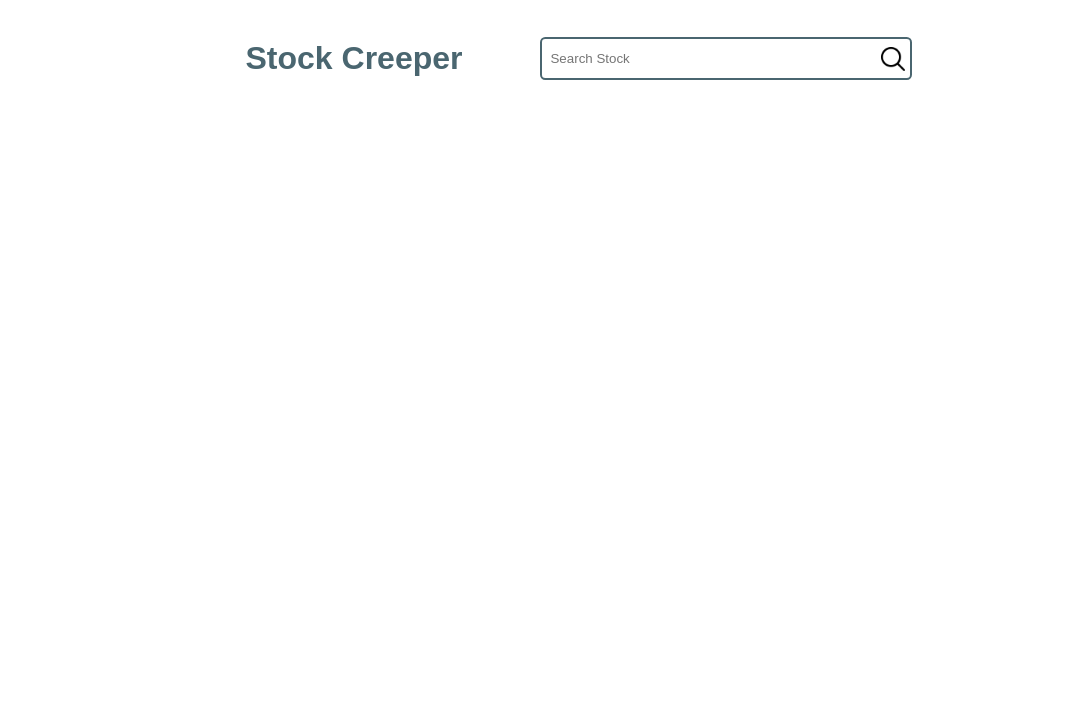
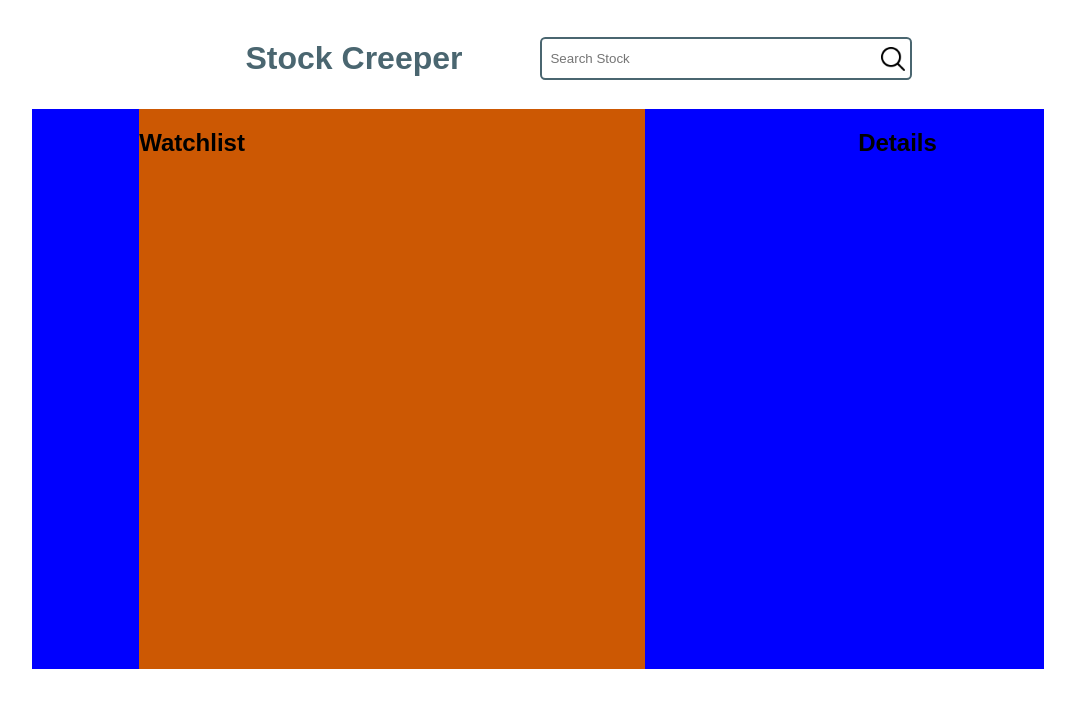
Before and after one commit to yusufoz61/StockDashboard, a Vue app in the folder frontend/dash/: page / in a window 1280 px wide. Shown: the top 708 px of the page, without its empty margins (102-1177 px from the left). Built offline with nearby package versions, Linux system fonts and the light colour scheme.

Commit message:
making the watchlist and details page

```diff
--- a/frontend/dash/src/components/main-menu.vue
+++ b/frontend/dash/src/components/main-menu.vue
@@ -7,6 +7,11 @@ import searchIcon from '../assets/searchicon.png'
 <style scoped>
   body{
     margin: 0;
+  }
+  article{
+    display: flex;
+    align-items: center;
+    justify-content: center;
   }
   .header {
     display: flex;
@@ -45,11 +50,28 @@ import searchIcon from '../assets/searchicon.png'
     cursor: pointer;
   }
 
+  .container {
+    background-color: blue;
+    display: flex;
+    flex-direction: row;
+    justify-content: space-around;
+    width: 80%;
+    height: 35rem;
+
+
+  }
+  .watchlist {
+    display: flex;
+    background-color: #CC5803;
+    width: 50%;
+  }
+
 </style>
 
 
 <template>
   <body>
+  <header>
     <div class="header">
       <div class="header-left">
         <p>Stock Creeper</p>
@@ -61,5 +83,16 @@ import searchIcon from '../assets/searchicon.png'
         </div>
       </div>
     </div>
+  </header>
+    <article>
+      <div class="container">
+        <div class="watchlist">
+          <h1>Watchlist</h1>
+        </div>
+        <div class="detail">
+          <h1>Details</h1>
+        </div>
+      </div>
+    </article>
   </body>
 </template>
```
Lines whose indentation alone changed are shown as unchanged.
